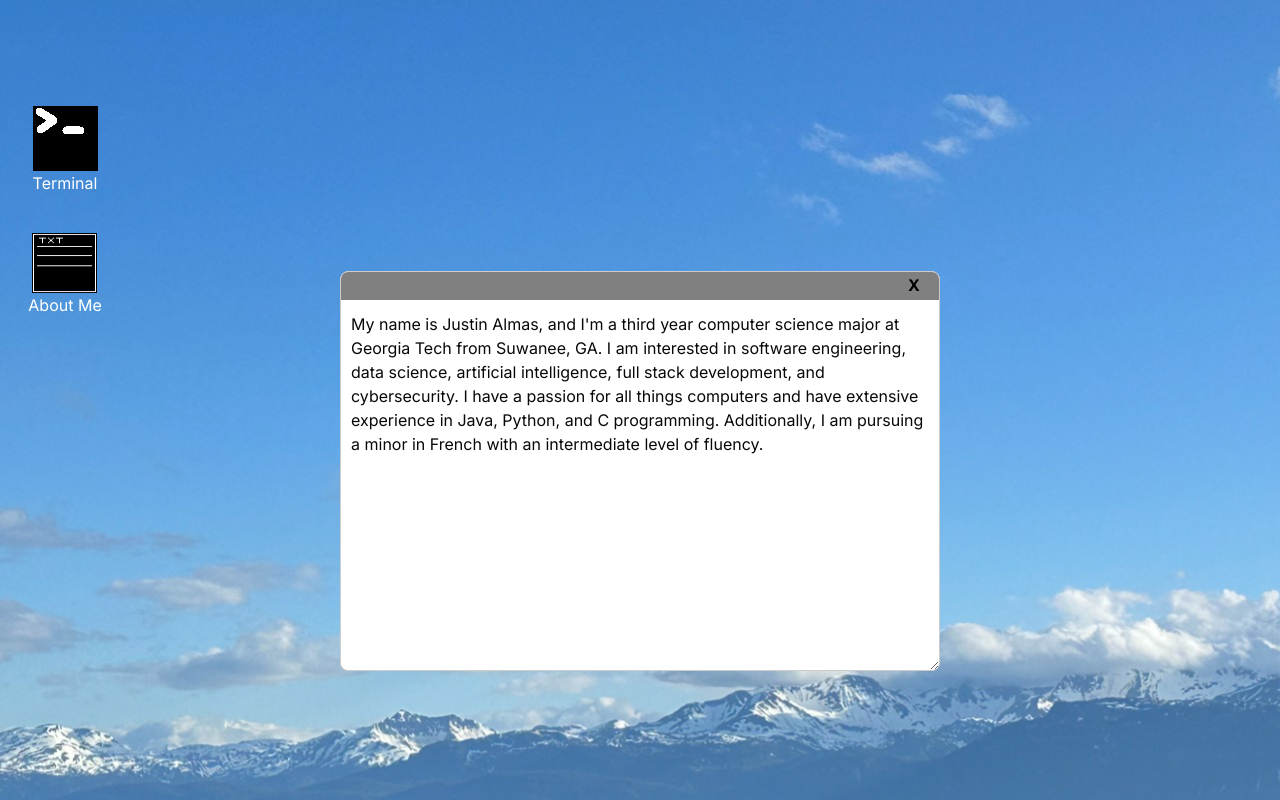
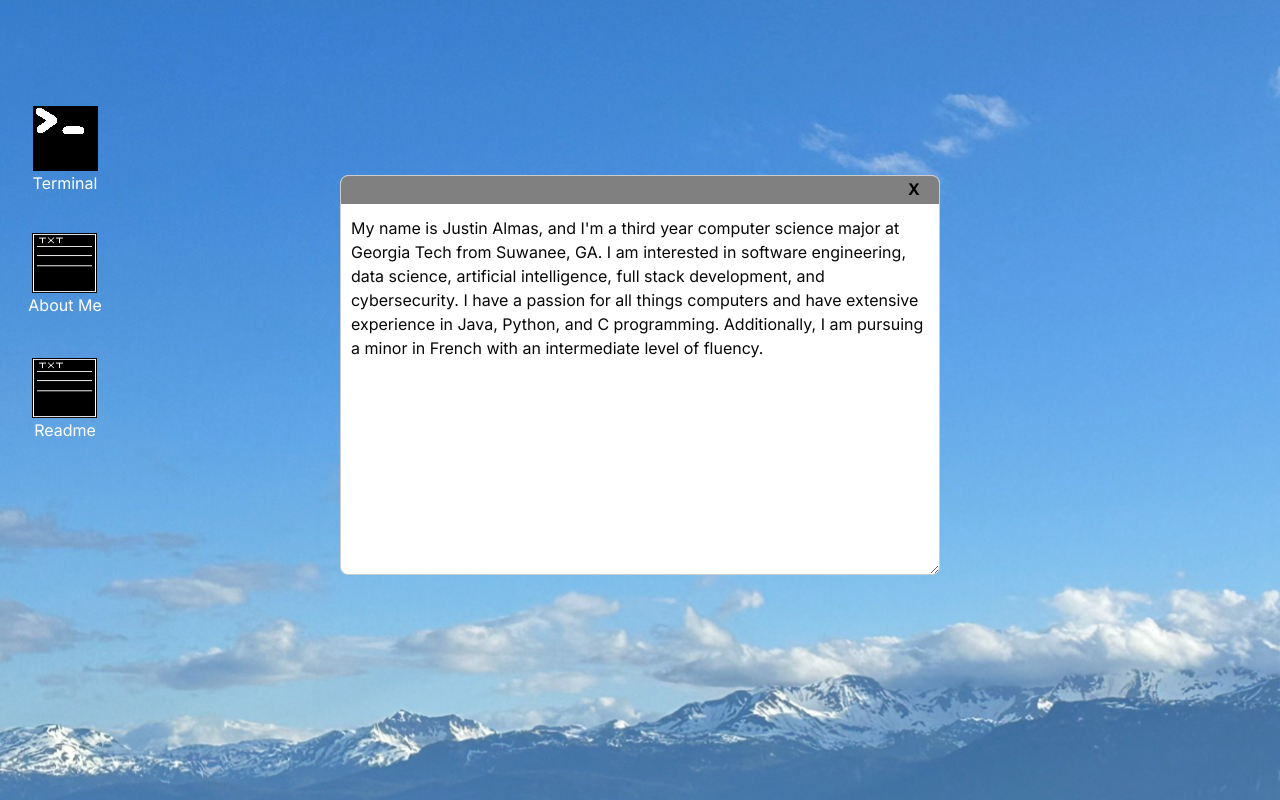
Before and after one commit to justin-almas/justinalmas, a Next.js app: page / in a window 1280 px wide. Built offline with nearby package versions, Linux system fonts and the light colour scheme.

Commit message:
add readme on website

```diff
--- a/src/app/globals.css
+++ b/src/app/globals.css
@@ -143,7 +143,7 @@ button:hover {
   resize: both;
   overflow:auto;
   cursor: grab;
-  position: relative;
+  position: absolute;
   top:175px;
 }
 
@@ -165,3 +165,17 @@ button:hover {
   overflow: hidden;
   position: relative;
 }
+
+#readme {
+  height: 400px;
+  width: 600px;
+  box-sizing: border-box;
+  border-radius: 8px;
+  border: 1px solid #ccc;
+  background-color: #FFF;
+  resize: both;
+  overflow:auto;
+  cursor: grab;
+  position: absolute;
+  top:250px;
+}
--- a/src/app/page.js
+++ b/src/app/page.js
@@ -6,6 +6,8 @@ import { useState, useRef, useEffect } from 'react';
 export default function Home() {
   const [commandOpen, setCommandOpen] = useState(false);
   const [aboutMeOpen, setAboutMeOpen] = useState(true);
+  const [readmeOpen, setReadmeOpen] = useState(false);
+  let readme;
   let commandPrompt;
   let aboutMe;
 
@@ -25,12 +27,24 @@ export default function Home() {
     setAboutMeOpen(true);
   }
 
+  function closeReadme() {
+    setReadmeOpen(false);
+  }
+
+  function openReadme() {
+    setReadmeOpen(true);
+  }
+
   if (commandOpen) {
     commandPrompt = <Command onXClickCommand={() => closeCommand()}/>;
   }
 
   if(aboutMeOpen) {
     aboutMe = <AboutMe onXClickCommand={() => closeAboutMe()}/>;
+  }
+
+  if(readmeOpen) {
+    readme = <Readme onXClickCommand={() => closeReadme()}/>;
   }
 
   return (
@@ -43,8 +57,13 @@ export default function Home() {
         <img className="txtIcon" src="./images/aboutMe.png"/>
         About Me
       </button>
+      <button onDoubleClick={() => openReadme()} className='left-[25px] top-[350px] desktopIcon'>
+        <img className="txtIcon" src="./images/aboutMe.png"/>
+        Readme
+      </button>
       {commandPrompt}
       {aboutMe}
+      {readme}
     </main>
   )
 }
@@ -66,6 +85,26 @@ function AboutMe({onXClickCommand}) {
             My name is Justin Almas, and I&apos;m a third year computer science major at Georgia Tech from Suwanee, GA. I am interested in software engineering, data science, artificial
             intelligence, full stack development, and cybersecurity. I have a passion for all things computers and have extensive experience in Java, Python, and C programming. Additionally, I am pursuing a minor
             in French with an intermediate level of fluency.
+          </p>
+        </div>
+      </div>
+    </Draggable>
+    </>
+  )
+}
+
+function Readme ({onXClickCommand}) {
+  return (
+    <>
+    <Draggable>
+      <div className='textDocument' id='readme'>
+        <div className='text-header'>
+          <button className='square' onClick={onXClickCommand}>X</button>
+        </div>
+        <div className="innerTxtDocument">
+          <p>
+            <p>Welcome to my personal website! I put this together to get more experience with React and web development in general.</p>
+            <p>To learn more about me, open up the terminal and type &apos;justin help&apos; to see a list of commands to use.</p>
           </p>
         </div>
       </div>
```
